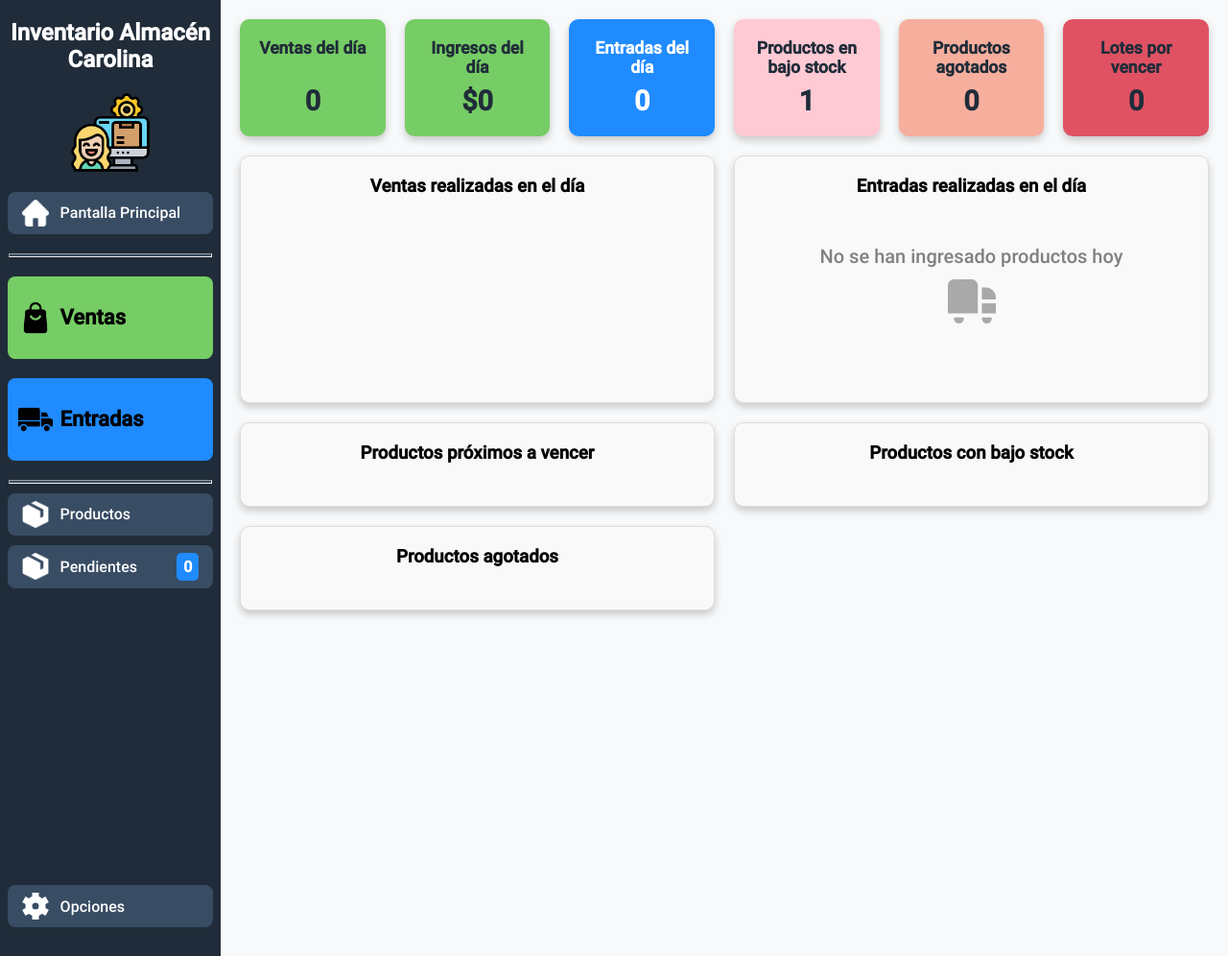
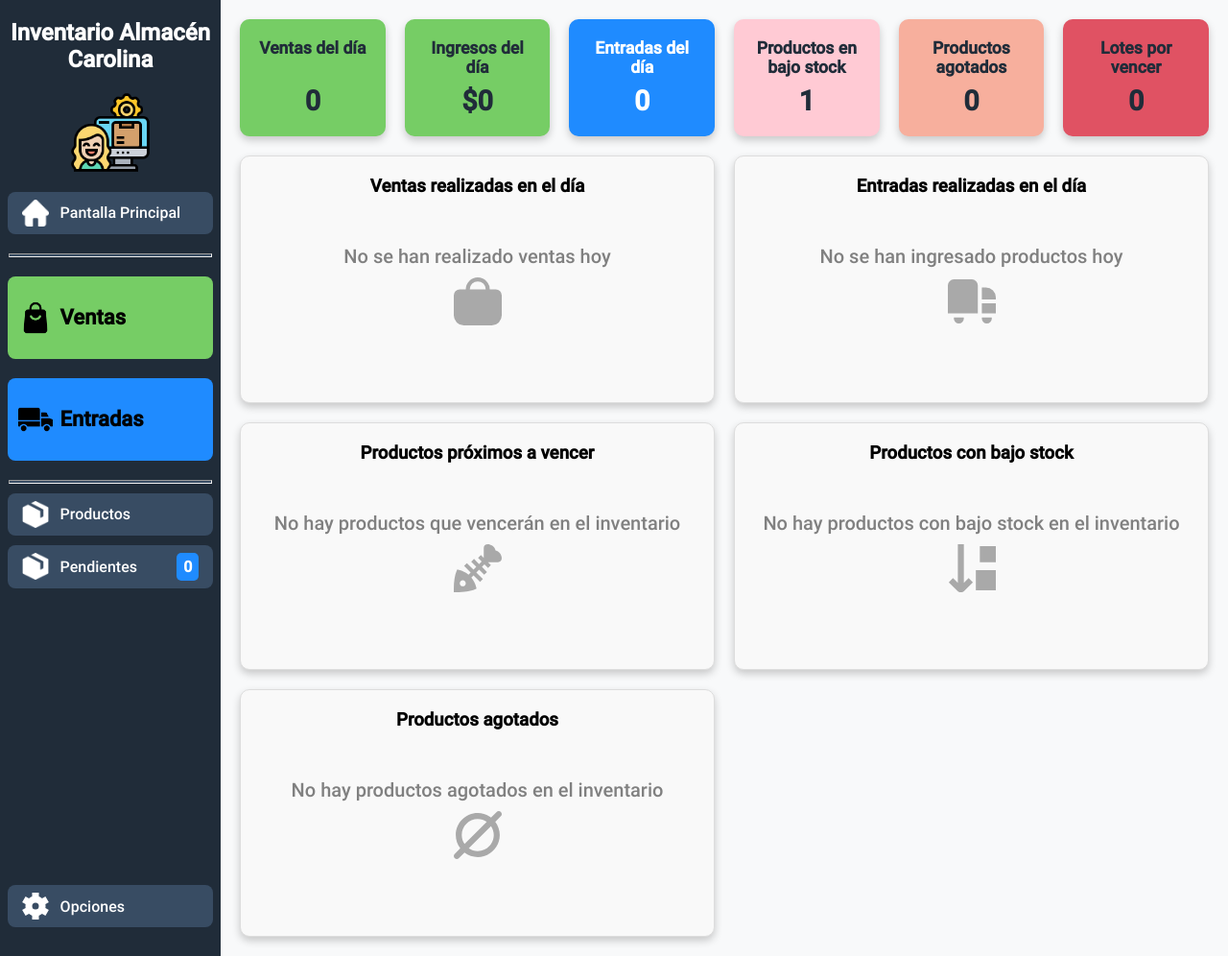
Before and after one commit to garaneda21/sistema-de-inventario-php, a PHP site: page / in a window 1280 px wide. Shown: the whole page at 96% size. Run offline with PHP 8.4, Linux system fonts and the light colour scheme; tables that the repository leaves empty hold one stand-in row (values such as "Sample post").

Commit message:
añadidos todos los mensajes de elementos vacios

```diff
--- a/includes/dashboard/entradas_del_dia.php
+++ b/includes/dashboard/entradas_del_dia.php
@@ -21,6 +21,8 @@
 
     $entradas_realizadas_en_el_dia = obtener_entradas_realizadas_en_el_dia($pdo);
 
+    // $ventas_realizadas_en_el_dia = obtener_ventas_realizadas_en_el_dia($pdo);
+
 } catch (PDOException $e) {
     die("Fallo al mostrar datos del panel principal: " . $e->getMessage());
 }
--- a/includes/dashboard/entradas_del_dia_vista.php
+++ b/includes/dashboard/entradas_del_dia_vista.php
@@ -2,7 +2,7 @@
 
 declare(strict_types=1);
 
-function mostar_entradas_realizadas(array $entradas_realizadas_en_el_dia)  {
+function mostrar_entradas_realizadas(array $entradas_realizadas_en_el_dia)  {
 
     if (!$entradas_realizadas_en_el_dia) {
         echo "
@@ -60,3 +60,65 @@
         ";
     }
 }
+
+function mostrar_ventas_realizadas(array $entradas_realizadas_en_el_dia)  {
+
+    if (!$entradas_realizadas_en_el_dia) {
+        echo "
+            <div class='mensaje-vacio'>
+                No se han realizado ventas hoy
+
+                <svg xmlns='http://www.w3.org/2000/svg' id='Filled' viewBox='0 0 24 24' width='512' height='512'><path d='M24,9a3,3,0,0,0-3-3H18A6,6,0,0,0,6,6H3A3,3,0,0,0,0,9V19a5.006,5.006,0,0,0,5,5H19a5.006,5.006,0,0,0,5-5ZM8,6a4,4,0,0,1,8,0Z'/></svg>
+            </div>
+        ";
+
+        return;
+    }
+}
+
+function mostar_productos_por_vencer($productos_por_vencer) {
+    if (!$productos_por_vencer) {
+        echo "
+            <div class='mensaje-vacio'>
+                No hay productos que vencerán en el inventario
+
+                <svg xmlns='http://www.w3.org/2000/svg' id='Layer_1' data-name='Layer 1' viewBox='0 0 24 24'>
+                <path d='m20.905,3.095c-.458-2.105-2.482-3.095-3.905-3.095-1.178,0-2,.78-2,1.898v4.976l-1.437-1.437-1.415,1.414,1.793,1.793-1.269,1.269-2.543-2.543-1.414,1.414,2.543,2.543-1.4,1.4-3.293-3.293-1.414,1.414,3.293,3.293-1.08,1.08c-1.374-1.155-3.004-2.015-4.808-2.426l-.815-.186-.327.769c-.965,2.271-1.415,5.328-1.415,9.622v1h1c4.294,0,7.352-.45,9.622-1.416l.769-.327-.186-.814c-.41-1.804-1.27-3.434-2.426-4.808l1.08-1.08,3.293,3.293,1.414-1.414-3.293-3.293,1.4-1.4,2.543,2.543,1.414-1.414-2.543-2.543,1.269-1.269,1.793,1.793,1.414-1.414-1.437-1.438h4.976c1.118,0,1.898-.822,1.898-2,0-1.423-.989-3.447-3.095-3.905ZM4.5,21c-.828,0-1.5-.672-1.5-1.5s.672-1.5,1.5-1.5,1.5.672,1.5,1.5-.672,1.5-1.5,1.5Z'/>
+                </svg>
+
+            </div>
+        ";
+
+        return;
+    }
+}
+
+function mostar_productos_con_bajo_stock($productos_con_bajo_stock) {
+    if (!$productos_con_bajo_stock) {
+        echo "
+            <div class='mensaje-vacio'>
+                No hay productos con bajo stock en el inventario
+
+                <svg xmlns='http://www.w3.org/2000/svg' id='Layer_1' data-name='Layer 1' viewBox='0 0 24 24' width='512' height='512'><path d='M10.4,16.9l2.12,2.12-4.25,4.25c-.49,.49-1.13,.73-1.77,.73s-1.28-.24-1.77-.73L.45,19.07l2.1-2.14,2.45,2.4V0h3V19.29l2.4-2.4Zm3.6,6.1h10V13H14v10ZM16,1V9h8V1h-8Z'/></svg>
+            </div>
+        ";
+
+        return;
+    }
+}
+
+function mostar_productos_agotados($productos_agotados) {
+    if (!$productos_agotados) {
+        echo "
+            <div class='mensaje-vacio'>
+                No hay productos agotados en el inventario
+
+                <svg xmlns='http://www.w3.org/2000/svg' id='Layer_1' data-name='Layer 1' viewBox='0 0 24 24'>
+                    <path d='m23.561.439c-.586-.586-1.535-.586-2.121,0l-2.806,2.806c-1.847-1.403-4.141-2.246-6.633-2.246C5.935,1,1,5.935,1,12c0,2.493.843,4.787,2.246,6.633l-2.806,2.806c-.586.586-.586,1.535,0,2.121.293.293.677.439,1.061.439s.768-.146,1.061-.439l2.806-2.806c1.847,1.403,4.141,2.246,6.633,2.246,6.065,0,11-4.935,11-11,0-2.493-.843-4.787-2.246-6.633l2.806-2.806c.586-.585.586-1.536,0-2.121ZM4,12c0-4.411,3.589-8,8-8,1.665,0,3.211.512,4.493,1.386l-11.107,11.107c-.874-1.282-1.386-2.828-1.386-4.493Zm16,0c0,4.411-3.589,8-8,8-1.665,0-3.211-.512-4.493-1.386l11.107-11.107c.874,1.282,1.386,2.828,1.386,4.493Z'/>
+                </svg>
+            </div>
+        ";
+
+        return;
+    }
+}
--- a/index.php
+++ b/index.php
@@ -124,21 +124,32 @@
                 <div class="dashboard-row general-info">
                     <div class="info-card" style="grid-column: span 3;">
                         <h3>Ventas realizadas en el día</h3>
+
+                        <?php mostrar_ventas_realizadas([]); ?>
                     </div>
                     <div class="info-card" style="grid-column: span 3;">
                         <h3>Entradas realizadas en el día</h3>
 
-                        <?php mostar_entradas_realizadas($entradas_realizadas_en_el_dia); ?>
+                        <?php mostrar_entradas_realizadas($entradas_realizadas_en_el_dia); ?>
 
                     </div>
                     <div class="info-card" style="grid-column: span 3;">
                         <h3>Productos próximos a vencer</h3>
+
+                        <?php mostar_productos_por_vencer([]); ?>
+
                     </div>
                     <div class="info-card" style="grid-column: span 3;">
                         <h3>Productos con bajo stock</h3>
+
+                        <?php mostar_productos_con_bajo_stock([]); ?>
+
                     </div>
                     <div class="info-card" style="grid-column: span 3;">
                         <h3>Productos agotados</h3>
+
+                        <?php mostar_productos_agotados([]); ?>
+
                     </div>
                 </div>
             </div>
```
